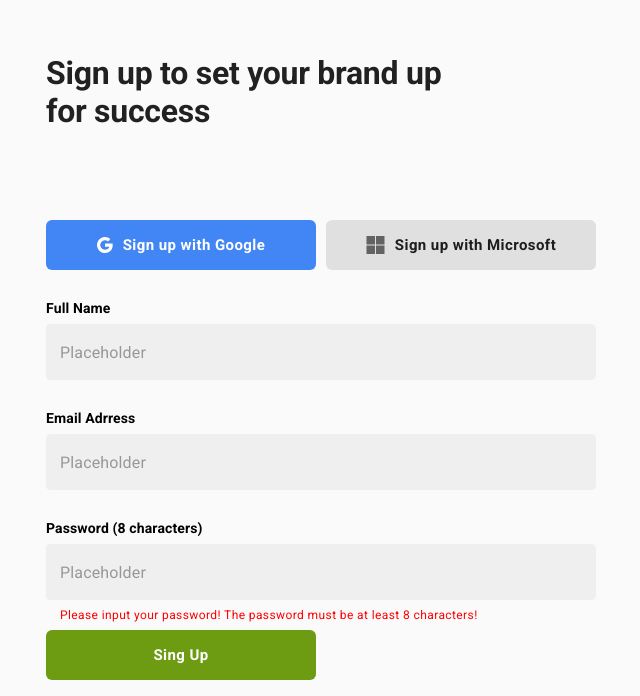
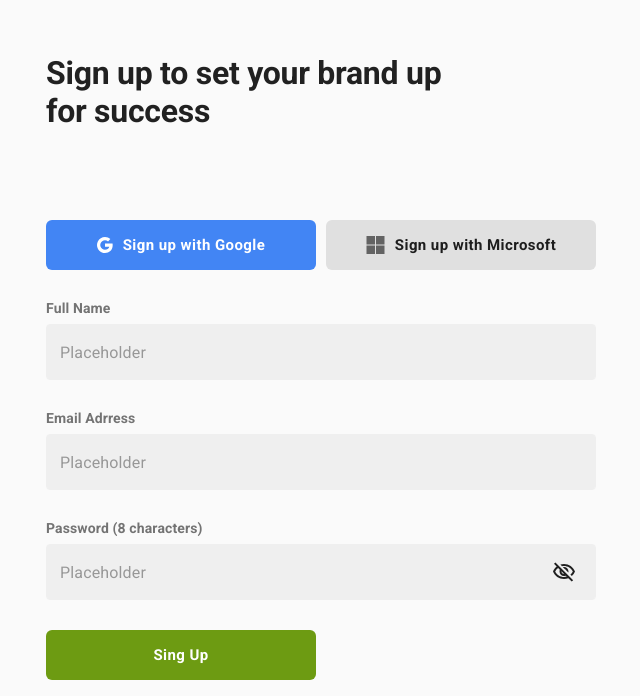
Before and after one commit to Sleepy-girl/test_voypost_fullstack, a React (Create React App) app: page /auth in a window 1280 px wide. Shown: the part 104-800 px from the top of the page, without its empty margins (319-959 px from the left). Built offline with nearby package versions, Linux system fonts and the light colour scheme.

Commit message:
formik (doesn't work)

```diff
--- a/package.json
+++ b/package.json
@@ -8,12 +8,14 @@
     "@testing-library/jest-dom": "^5.11.9",
     "@testing-library/react": "^11.2.5",
     "@testing-library/user-event": "^12.8.3",
+    "formik": "^2.2.6",
     "react": "^17.0.2",
     "react-dom": "^17.0.2",
     "react-router-dom": "^5.2.0",
     "react-scripts": "4.0.3",
     "typescript": "^4.2.3",
-    "web-vitals": "^1.1.1"
+    "web-vitals": "^1.1.1",
+    "yup": "^0.32.9"
   },
   "scripts": {
     "start": "react-scripts start",
--- a/src/common/theme/theme.tsx
+++ b/src/common/theme/theme.tsx
@@ -79,14 +79,6 @@ const theme = createMuiTheme({
             //     borderColor: colors.primary,
             //   },
             // },
-          // '&$focused': {
-          //   backgroundColor: '#fff',
-          //   border: 'solid 1px #6D9B12',
-          // },
-          '&$:invalid': {
-            backgroundColor: '#fff',
-            border: `solid 1px ${colors.primary}`,
-          },
         },
       },
     },
--- a/src/pages/Auth.js
+++ b/src/pages/Auth.js
@@ -1,13 +1,21 @@
-import { Container } from '@material-ui/core';
+import { useState } from 'react';
 import Box from '../components/materialsComponents/Box';
+import TypographyComponent from '../components/materialsComponents/Typography';
 import ButtonComponent from '../components/materialsComponents/Button';
-import TypographyComponent from '../components/materialsComponents/Typography';
 import { v4 as uuidv4 } from 'uuid';
-import { authButParams, authInputParams } from './params';
+import { authButParams, authInputParams } from './utils/params';
 import TextFieldComponents from '../components/materialsComponents/Input';
 import LabelComponent from '../components/materialsComponents/Label';
+import { Formik, Form } from 'formik';
+import { validationSchema } from './utils/validationSchema';
+import VisibilityOutlinedIcon from '@material-ui/icons/VisibilityOutlined';
+import VisibilityOffOutlinedIcon from '@material-ui/icons/VisibilityOffOutlined';
 
 function Auth() {
+  const [isShow, setIsShow] = useState(false);
+
+  const onHandleClick = () => setIsShow(prev => !prev);
+
   return (
     <Box width={550} pt={19.75} mx="auto">
       <Box mb={11.25}>
@@ -34,29 +42,88 @@ function Auth() {
           </ButtonComponent>
         ))}
       </Box>
+      <Formik
+        initialValues={{
+          fullname: '',
+          email: '',
+          password: '',
+        }}
+        validationSchema={validationSchema}
+        validateOnBlur
+        onSubmit={values => {
+          console.log(values);
+        }}
+      >
+        {({
+          values,
+          errors,
+          isValid,
+          touched,
+          handleChange,
+          handleBlur,
+          handleSubmit,
+        }) => (
+          <Form onSubmit={handleSubmit}>
             {authInputParams.map(input => (
-        <Box key={uuidv4()} mb={3.75}>
+              <Box key={uuidv4()} mb={3.75} style={{ position: 'relative' }}>
                 <LabelComponent variant="standard" labelColor={input.color}>
                   {input.label}
                 </LabelComponent>
+                <>
                   <TextFieldComponents
-            variant={'outlined'}
-            inputClassName="active"
-            type={input.type}
+                    key={uuidv4()}
+                    variant="outlined"
+                    type={
+                      input.type === 'password' && isShow ? 'text' : input.type
+                    }
+                    name={input.name}
+                    value={values.fullname}
+                    onChange={handleChange}
+                    onBlur={handleBlur}
                     placeholder={input.placeholder}
-            helperText={input.helperText}
-            color={input.color}
+                    helperText={
+                      touched.fullname && errors.fullname && errors.fullname
+                    }
+                    error={touched.fullname && errors.fullname ? true : false}
+                    // style={{
+                    //   borderColor:
+                    // touched.fullname && errors.fullname
+                    // ? '#FF0000'
+                    // :
+                    //     '#6D9B12',
+                    // }}
                   />
+                  {input.name === 'password' && (
+                    <Box
+                      style={{
+                        position: 'absolute',
+                        top: '40px',
+                        right: '20px',
+                      }}
+                      onClick={onHandleClick}
+                    >
+                      {isShow ? (
+                        <VisibilityOutlinedIcon />
+                      ) : (
+                        <VisibilityOffOutlinedIcon />
+                      )}
+                    </Box>
+                  )}
+                </>
               </Box>
             ))}
             <ButtonComponent
               variant="contained"
+              type="submit"
               size="large"
-        type="submit"
               color="primary"
+              // disabled={!isValid}
             >
               Sing Up
             </ButtonComponent>
+          </Form>
+        )}
+      </Formik>
     </Box>
   );
 }
--- a/src/pages/StoryBook.js
+++ b/src/pages/StoryBook.js
@@ -2,7 +2,7 @@ import Box from '../components/materialsComponents/Box';
 import ButtonComponent from '../components/materialsComponents/Button';
 import TextFieldComponents from '../components/materialsComponents/Input';
 import TypographyComponent from '../components/materialsComponents/Typography';
-import { buttonParams, inputParams, typographyParams } from './params';
+import { buttonParams, inputParams, typographyParams } from './utils/params';
 import { v4 as uuidv4 } from 'uuid';
 import LabelComponent from '../components/materialsComponents/Label';
 
--- a/src/pages/params.js
+++ b/src/pages/utils/params.js
@@ -1,5 +1,5 @@
-import googleIcon from '../assets/images/auth/google.svg';
-import microsoftIcon from '../assets/images/auth/microsoft.svg';
+import googleIcon from '../../assets/images/auth/google.svg';
+import microsoftIcon from '../../assets/images/auth/microsoft.svg';
 
 export const buttonParams = ['large', 'medium', 'small'];
 export const authButParams = [
@@ -51,29 +51,25 @@ export const inputParams = [
 
 export const authInputParams = [
   {
-    name: 'Default',
+    name: 'fullname',
+    value: 'fullname',
+    type: 'text',
     label: 'Full Name',
-    type: 'text',
     placeholder: 'Placeholder',
-    helperText: '',
-    color: '#000000',
   },
   {
-    name: 'Active',
+    name: 'email',
+    value: 'email',
     type: 'email',
     label: 'Email Adrress',
     placeholder: 'Placeholder',
-    helperText: '',
-    color: '#000000',
   },
   {
-    name: 'Error',
+    name: 'password',
+    value: 'password',
     type: 'password',
     label: 'Password (8 characters)',
     placeholder: 'Placeholder',
-    helperText:
-      'Please input your password! The password must be at least 8 characters!',
-    color: '#000000',
   },
 ];
 
--- /dev/null
+++ b/src/pages/utils/validationSchema.js
@@ -0,0 +1,15 @@
+import * as Yup from 'yup';
+
+export const validationSchema = Yup.object().shape({
+  fullname: Yup.string()
+    .min(2, 'at least 2 characters')
+    .max(30, 'max 30 characters')
+    .required('Required field'),
+  email: Yup.string().email('Invalid email').required('Required field'),
+  password: Yup.string()
+    .min(
+      8,
+      'Please input your password! The password must be at least 8 characters!',
+    )
+    .required('Required!'),
+});
```
Also changed, not shown: 1 other file (tests, documents, lock files or other folders). Lines whose indentation alone changed are shown as unchanged.
